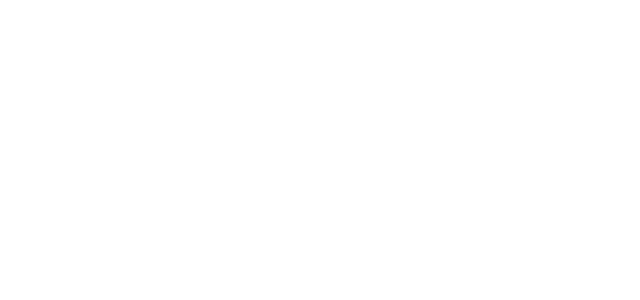
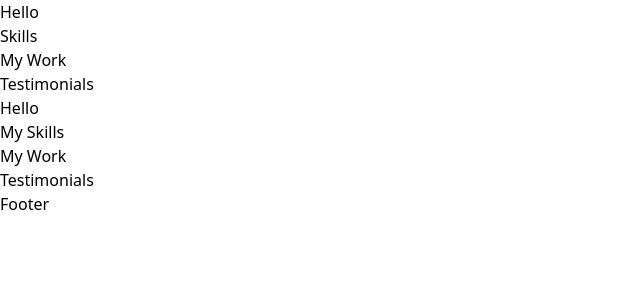
Before and after one commit to rvaguerra/my-website, a Vue app: page / in a window 1280 px wide. Shown: the top 300 px of the page, without its empty margins (0-640 px from the left). Built offline with nearby package versions, Linux system fonts and the light colour scheme.

Commit message:
Added base page structure

```diff
--- a/src/App.vue
+++ b/src/App.vue
@@ -1,7 +1,30 @@
 <template>
-  <div></div>
+  <NavigationBar></NavigationBar>
+
+  <Hello></Hello>
+  <MySkills></MySkills>
+  <MyWork></MyWork>
+  <Testimonials></Testimonials>
+
+  <AppFooter></AppFooter>
 </template>
 
 <script>
-export default {};
+import NavigationBar from "./components/NavigationBar";
+import Hello from "./components/Hello";
+import MySkills from "./components/MySkills";
+import MyWork from "./components/MyWork";
+import Testimonials from "./components/Testimonials";
+import AppFooter from "./components/AppFooter";
+
+export default {
+  components: {
+    NavigationBar,
+    Hello,
+    MySkills,
+    MyWork,
+    Testimonials,
+    AppFooter,
+  },
+};
 </script>
--- /dev/null
+++ b/src/components/AppFooter.vue
@@ -0,0 +1,3 @@
+<template>
+  <footer>Footer</footer>
+</template>
--- /dev/null
+++ b/src/components/Hello.vue
@@ -0,0 +1,3 @@
+<template>
+  <section>Hello</section>
+</template>
--- /dev/null
+++ b/src/components/MySkills.vue
@@ -0,0 +1,3 @@
+<template>
+  <section>My Skills</section>
+</template>
--- /dev/null
+++ b/src/components/MyWork.vue
@@ -0,0 +1,3 @@
+<template>
+  <section>My Work</section>
+</template>
--- /dev/null
+++ b/src/components/NavigationBar.vue
@@ -0,0 +1,10 @@
+<template>
+  <nav>
+    <ul>
+      <li>Hello</li>
+      <li>Skills</li>
+      <li>My Work</li>
+      <li>Testimonials</li>
+    </ul>
+  </nav>
+</template>
--- /dev/null
+++ b/src/components/Testimonials.vue
@@ -0,0 +1,3 @@
+<template>
+  <section>Testimonials</section>
+</template>
```
